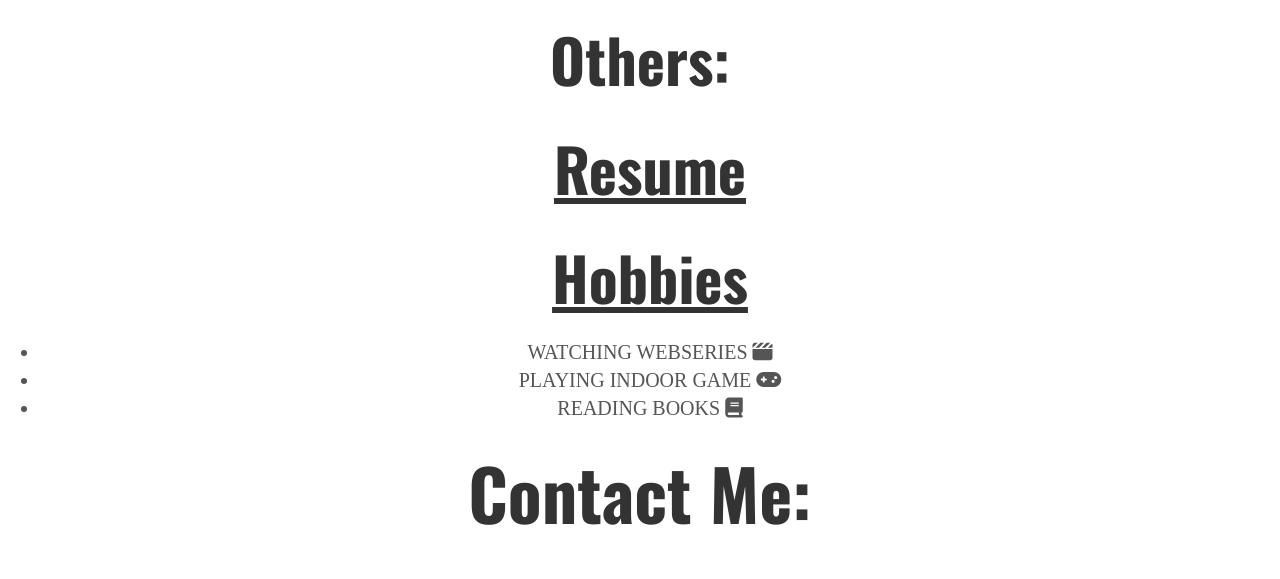
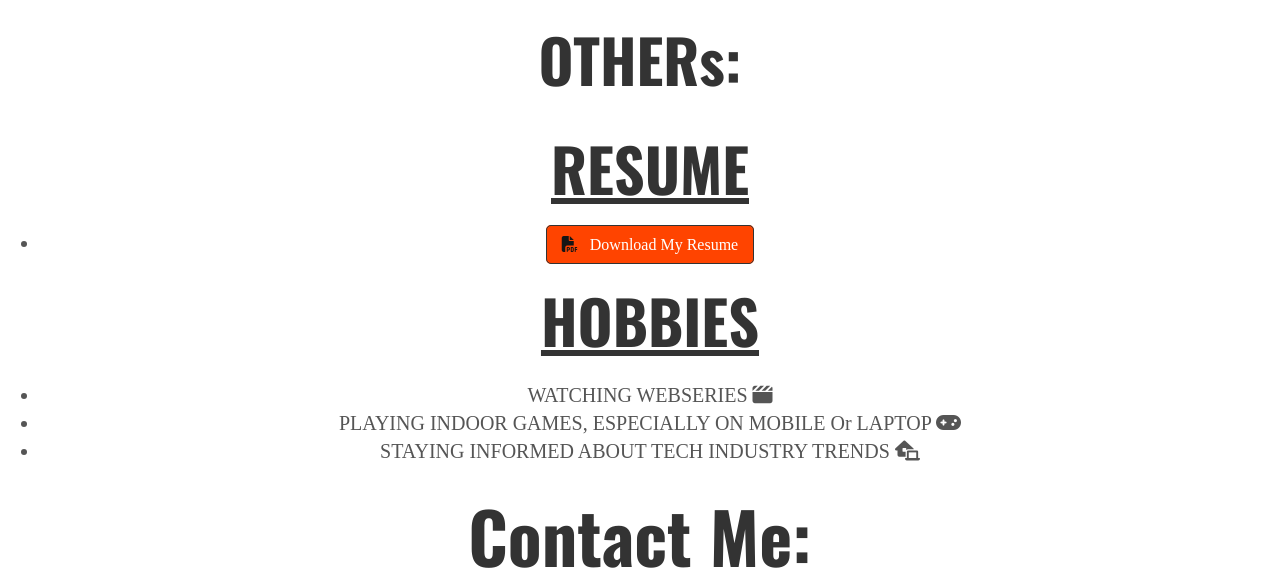
Before and after one commit to bhawrasanjeev/PORTFOLIO-, a plain HTML site: page index.html in a window 1280 px wide. Shown: the part 1984-2563 px from the top of the page. Drawn offline with nearby package versions, Linux system fonts and the light colour scheme.

Commit message:
RESUME  are added

```diff
--- a/index.html
+++ b/index.html
@@ -49,8 +49,8 @@
         <div class="summary">
             <h3><u>Professional Summary:</u></h3>
             <p>
-                I completed my 12th grade in non-medical and secured admission in a government university. During a
-                three-month break before starting college, I stayed with my brother, a DevOps and platform engineer, and
+                I completed my 12th grade in non-medical with (89.6%) and secured admission in a government university. During a
+                three-month break before starting college, I stayed with my brother,MR. MUKUL JARIYAL a DevOps and platform engineer, and
                 took the opportunity to learn full-stack development. I gained hands-on experience with Linux, HTML,
                 CSS, MongoDB, JavaScript, Node.js, and server management.
             </p>
@@ -102,13 +102,18 @@
         </div>
 
         <div id="others" class="others2">
-            <h3>Others:</h3>
+            <h3> OTHERs:</h3>
              <ul>
-                <h4><u>Resume</u></h4>
-                <h4><u>Hobbies</u></h4>
+                <h4><u>RESUME</u></h4>
+                <li>
+                    <a href="Resume.pdf" target="_blank">
+                        <i class="fa-solid fa-file-pdf"></i> Download My Resume
+                    </a>
+                </li>
+                <h4><u>HOBBIES</u></h4>
                 <li>WATCHING WEBSERIES <i class="fa-solid fa-clapperboard"></i></li>
-                <LI>PLAYING INDOOR GAME <i class="fa-solid fa-gamepad"></i></LI>
-                <LI>READING BOOKS <i class="fa-solid fa-book"></i></LI>
+                <LI>PLAYING INDOOR GAMES, ESPECIALLY ON MOBILE Or LAPTOP  <i class="fa-solid fa-gamepad"></i></LI>
+                <LI>STAYING INFORMED ABOUT TECH INDUSTRY TRENDS  <i class="fa-solid fa-house-laptop"></i></LI>
              </ul>
               </div>
 
--- a/style.css
+++ b/style.css
@@ -293,7 +293,15 @@ body.dark-mode .dark-mode-btn {
     background-color: transparent;
     color: #000;
     cursor: pointer;
+    transform: scale(1);
+    transition: transform 0.3s ease, box-shadow 0.3s ease;
 }
+.fa-file-pdf {
+    color: #161515;
+    margin-right: 8px;
+}
+
+
 .project2 {
     font-family: "Oswald", serif;
     font-weight: 800;
```
Also changed, not shown: 1 other file.
